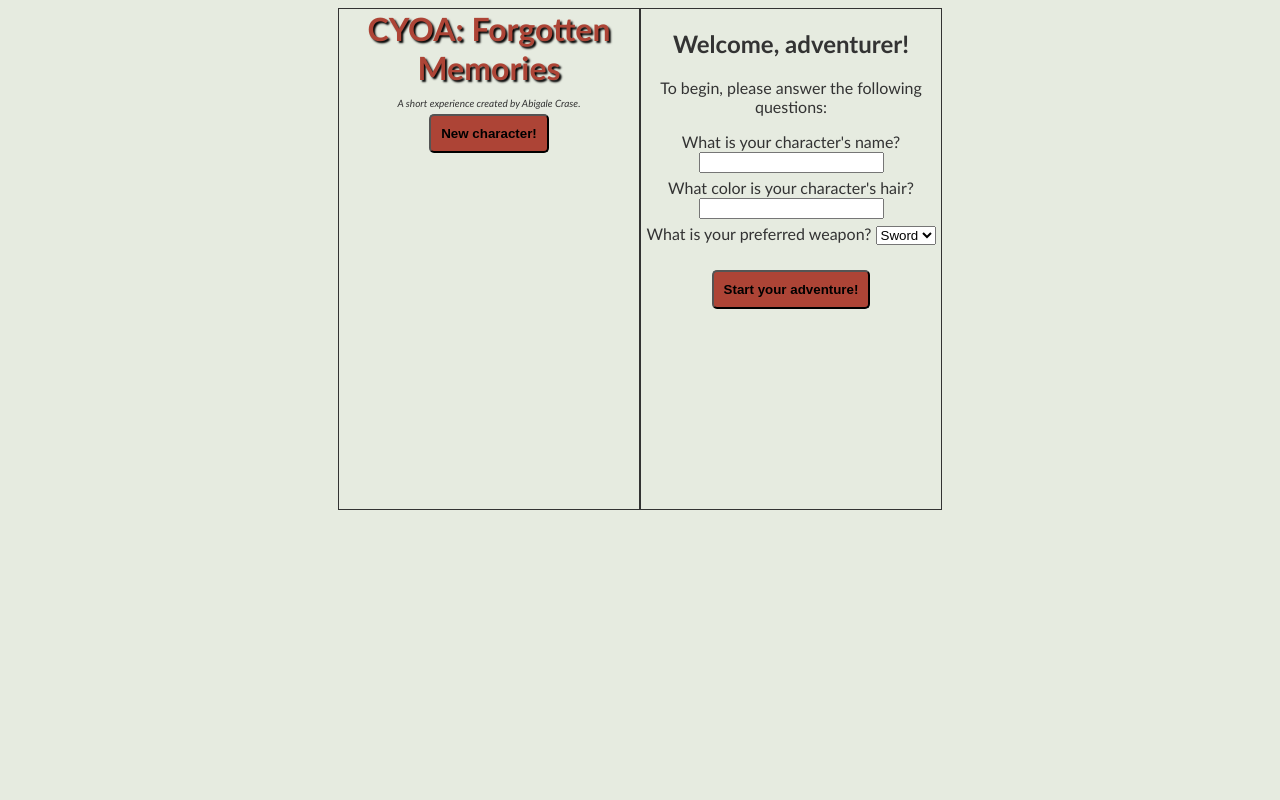
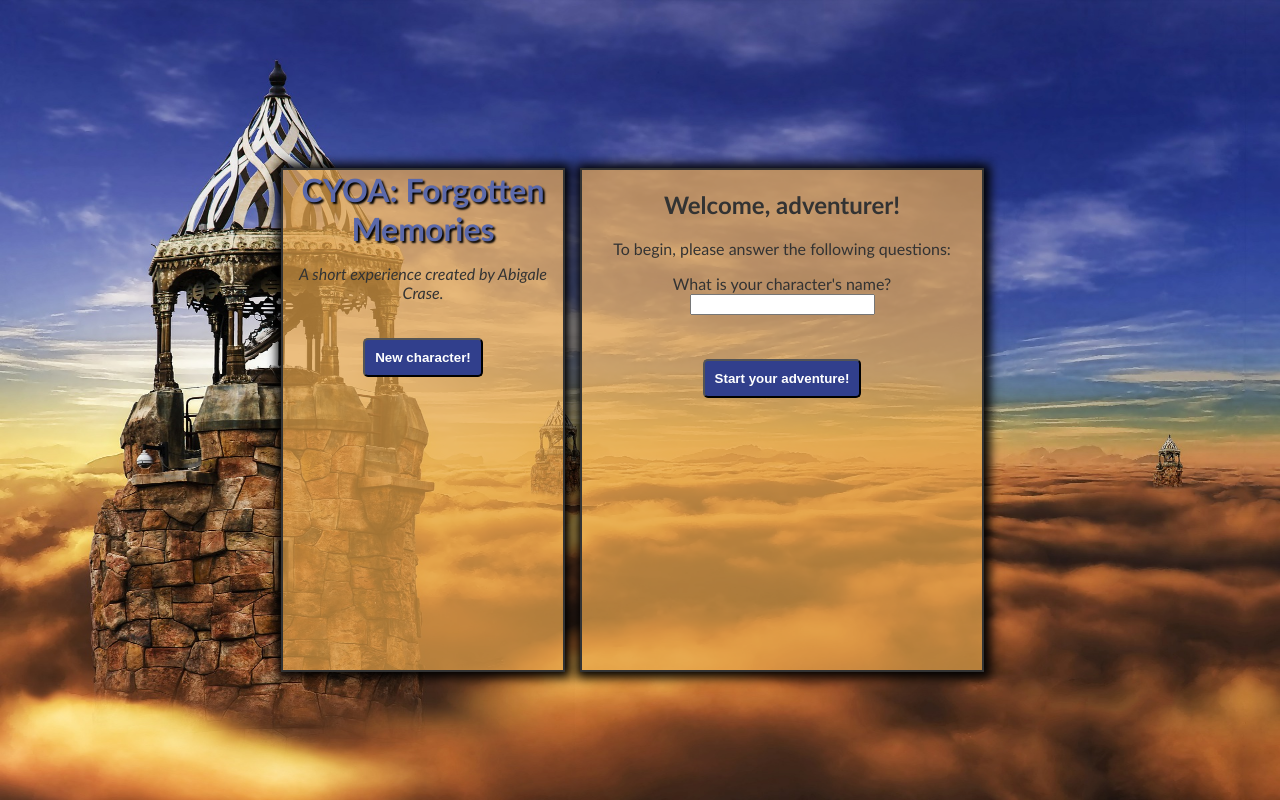
Before and after one commit to clumsycola/CYOA-1, a plain HTML site: page index.html in a window 1280 px wide. Drawn offline with Linux system fonts and the light colour scheme.

Commit message:
Lots of Customization

```diff
--- a/index.html
+++ b/index.html
@@ -7,7 +7,7 @@
         <link rel="stylesheet" href="styles.css"> <!-- CSS LINK -->
     </head>
     <body>
-        <div id="top" class="top" name="top">
+        <div id="info" class="info" name="info">
             <h1>CYOA: Forgotten Memories</h1>
             <p class="test"><i>A short experience created by Abigale Crase.</i></p>
             <div class="warning">
@@ -15,32 +15,21 @@
                 <span class="warningText">WARNING: This will remove all of your progress.</span>
             </div>
             <div id="player-info" class="player-info" name="player-info">
-                <p><span id="display-name"></span></p>
+                <p><span class="display-name" id="display-name"></span></p>
             </div>
          </div>
          <div id="scene" class="scene" name="scene">
             <h2>Welcome, adventurer!</h2>
             <p>To begin, please answer the following questions:</p>
-            <div class="character-input" name="character-input">
-                <!-- add form -->
-                <label for="character-name">What is your character's name?</label>
-                <input id="character-name" type="text" required pattern="[a-zA-Z0-9\s]+">
-            </div>
-            <div class="character-input" name="character-input">
-                <label for="character-hair">What color is your character's hair?</label>
-                <input id="character-hair" type="text" required pattern="[a-zA-Z0-9\s]+">
-            </div>
-            <div class="character-input" name="character-input">
-            <label for="starter-weapon">What is your preferred weapon?</label>
-                <select name="starter-weapon" id="starter-weapon">
-                    <option value="sword">Sword</option>
-                    <option value="rock">Rock</option>
-                    <option value="wand">Wand</option>
-                    <option value="fist">Fists</option>
-                    <option value="yoyo">Yo-yo</option>
-                </select>
-            </div>
-            <button id="start">Start your adventure!</button>
+            <form action="index.html" onsubmit="renderScene()">
+                <div class="character-input" name="character-input">
+                    <label for="character-name">What is your character's name?</label>
+                    <input id="character-name" name="character-name" type="text" required>
+                </div>
+                <br />
+                <button type="submit" id="start">Start your adventure!</button>
+                </div>
+            </form>
         </div>
         <script src="story.js"></script>
         <script src="main.js"></script>
--- a/main.js
+++ b/main.js
@@ -3,7 +3,7 @@
     var characterHairInput = document.querySelector('#character-hair')
     var starterWeaponSelect = document.querySelector('#starter-weapon')
     var content = document.querySelector('#scene')
-    button.addEventListener('click', renderScene);
+    // button.addEventListener('click', renderScene);
 
     const displayName = document.getElementById("display-name");
 
@@ -23,7 +23,9 @@
         }
         content.innerHTML = `
         <h1>${story[story.currentScene].title}</h1>
+        <div class="storyInfo">
         <p>${story[story.currentScene].story}</p>
+        </div>
         ${getInputs()}
         <button id = "submit-button">${text}</button>
         `
@@ -84,7 +86,7 @@
             input += `
             <div>
             <input data-destination = ${story[story.currentScene].choices[i].destination} id="radio${i}" name="choices" type = "radio" />
-            <label for="radio${i}">${story[story.currentScene].choices[i].choice}</label>
+            <label class="choices" for="radio${i}">${story[story.currentScene].choices[i].choice}</label>
             </div>
             `
          }
--- a/styles.css
+++ b/styles.css
@@ -1,28 +1,52 @@
+:root {
+    --primary: #313F8C;
+    --hover: #5565c2;
+    --titleText: #5B69AB;
+    --background: RGBA(229, 164, 74, 0.7);
+}
+
 body {
     background-color: #e6ebe0;
+    background-image: url('background.jpg');
+    background-repeat: no-repeat;
+    background-attachment: fixed;
+    background-position: center;
+    background-size: 100% 100%;
     color: #333333;
     display: flex;
     text-align: center;
     justify-content: center;
-    font-family:'Gill Sans', 'Gill Sans MT', Calibri, 'Trebuchet MS', sans-serif
+    font-family:'Gill Sans', 'Gill Sans MT', Calibri, 'Trebuchet MS', sans-serif;
 }
 
 h1 {
-    color: #ad4436;
+    color: var(--titleText);
     text-shadow: 2px 2px 2px #000000;
     margin: 0;
 }
 
-.top {
-    width: 300px;
+.storyInfo {
+    overflow-y: auto;
+    height: 150px;
+    padding: 10px;
+    text-align: left;
+}
+
+.info, .scene {
     height: 500px;
-    border: 1px solid;
+    border: 2px solid;
+    box-shadow: 1px 1px 10px 5px #000000;
+    background-color: var(--background);
+    margin-top: 20vh;
+    margin-right: 15px;
     }
 
-.test {
-    margin-bottom: -15px;
-    font-size: 10px;
+.scene {
+    width: 50vh;
+}
 
+.info {
+    width: 35vh;
 }
 
 .player-info p{
@@ -33,8 +57,9 @@ h1 {
 #clear-button, #start, #submit-button {
     margin-top: 20px;
     border-radius: 5px;
-    background-color: #ad4436;
+    background-color: var(--primary);
     font-weight: bold;
+    color:#ffffff;
 }
 
 .warning {
@@ -54,7 +79,7 @@ h1 {
     left: 90%;
     margin: 10px;
     opacity: 0;
-    transition: opacity 0.3s;
+    transition: opacity 1s, visibility 1s;
     z-index: 5;
     border-radius: 5px;
     border: 1px solid #911e1e;
@@ -66,14 +91,12 @@ h1 {
     opacity: 1;
 }
 
-#clear-button:hover, #start:hover {
-    background-color: #f06f5d;
+#clear-button:hover, #start:hover, #submit-button:hover {
+    background-color: var(--hover);
 }
 
-.scene {
-    width: 300px;
-    height: 500px;
-    border: 1px solid;
+#display-name {
+    font-weight: bold;
 }
 
 .character-input {
```
Also changed, not shown: background.jpg (added).
